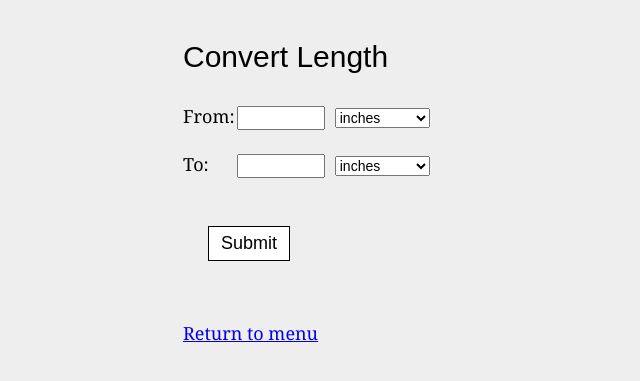
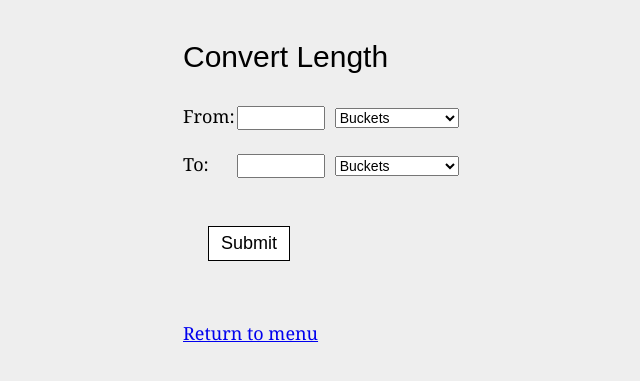
Before and after one commit to ElijahHollar/asgn10, a PHP site: page /length.php in a window 1280 px wide. Shown: the top 381 px of the page, without its empty margins (207-847 px from the left). Run offline with PHP 8.4, Linux system fonts and the light colour scheme; data that the repository does not hold is empty.

Commit message:
Edited functions, form, and submission to use new measurements

```diff
--- a/length.php
+++ b/length.php
@@ -1,84 +1,76 @@
 <?php
 
-function convert_to_meters($value, $from_unit) {
-  switch($from_unit) {
-    case 'inches':
-      return $value * 0.0254;
+function convert_to_gallons($value, $fromUnit) {
+  switch($fromUnit) {
+    case 'buckets':
+      return $value * 4;
       break;
-    case 'feet':
-      return $value * 0.3048;
+    case 'butts':
+      return $value * 108;
       break;
-    case 'yards':
-      return $value * 0.9144;
+    case 'firkins':
+      return $value * 9;
       break;
-    case 'miles':
-      return $value * 1609.344;
+    case 'hogsheads':
+      return $value * 54;
       break;
-    case 'millimeters':
-      return $value * 0.001;
+    case 'pints':
+      return $value * 0.125;
       break;
-    case 'centimeters':
-      return $value * 0.01;
-      break;
-    case 'meters':
+    case 'imperial gallons':
       return $value;
-      break;
-    case 'kilometers':
-      return $value * 1000;
       break;
     default:
       return "Unsupported unit.";
   }
 }
 
-function convert_from_meters($value, $to_unit) {
-  switch($to_unit) {
-    case 'inches':
-      return $value / 0.0254;
+function convert_from_gallons($value, $toUnit) {
+  switch($toUnit) {
+    case 'buckets':
+      return $value / 4;
       break;
-    case 'feet':
-      return $value / 0.3048;
+    case 'butts':
+      return $value / 108;
       break;
-    case 'yards':
-      return $value / 0.9144;
+    case 'firkins':
+      return $value / 9;
       break;
-    case 'miles':
-      return $value / 1609.344;
+    case 'hogsheads':
+      return $value / 54;
       break;
-    case 'millimeters':
-      return $value / 0.001;
+    case 'pints':
+      return $value / 0.125;
       break;
-    case 'centimeters':
-      return $value / 0.01;
-      break;
-    case 'meters':
+    case 'imperial gallons':
       return $value;
-      break;
-    case 'kilometers':
-      return $value / 1000;
       break;
     default:
       return "Unsupported unit.";
   }
 }
 
-function convert_length($value, $from_unit, $to_unit) {
-  $meter_value = convert_to_meters($value, $from_unit);
-  $new_value = convert_from_meters($meter_value, $to_unit);
+function convert_volume($value, $fromUnit, $toUnit) {
+  $gallon_value = convert_to_gallons($value, $fromUnit);
+  $new_value = convert_from_gallons($gallon_value, $toUnit);
   return $new_value;
 }
 
-$from_value = '';
-$from_unit = '';
-$to_unit = '';
-$to_value = '';
+$fromValue = '';
+$fromUnit = '';
+$toUnit = '';
+$toValue = '';
+
+if(!isset($_POST['submit'])) {
+  $_POST['submit'] = '';
+}
 
 if($_POST['submit']) {
-  $from_value = $_POST['from_value'];
-  $from_unit = $_POST['from_unit'];
-  $to_unit = $_POST['to_unit'];
+  $fromValue = $_POST['fromValue'];
+  $fromUnit = $_POST['fromUnit'];
+  $toUnit = $_POST['toUnit'];
 
-  $to_value = convert_length($from_value, $from_unit, $to_unit);
+  $toValue = convert_volume($fromValue, $fromUnit, $toUnit);
 }
 
 ?>
@@ -99,39 +91,34 @@ if($_POST['submit']) {
 
         <div class="entry">
           <label>From:</label>&nbsp;
-          <input type="text" name="from_value" value="<?php echo $from_value; ?>" />&nbsp;
-          <select name="from_unit">
-            <option value="inches"<?php if($from_unit == 'inches') { echo " selected"; } ?>>inches</option>
-            <option value="feet"<?php if($from_unit == 'feet') { echo " selected"; } ?>>feet</option>
-            <option value="yards"<?php if($from_unit == 'yards') { echo " selected"; } ?>>yards</option>
-            <option value="miles"<?php if($from_unit == 'miles') { echo " selected"; } ?>>miles</option>
-            <option value="millimeters"<?php if($from_unit == 'millimeters') { echo " selected"; } ?>>millimeters</option>
-            <option value="centimeters"<?php if($from_unit == 'centimeters') { echo " selected"; } ?>>centimeters</option>
-            <option value="meters"<?php if($from_unit == 'meters') { echo " selected"; } ?>>meters</option>
-            <option value="kilometers"<?php if($from_unit == 'kilometers') { echo " selected"; } ?>>kilometers</option>
+          <input type="text" name="fromValue" value="<?php echo $fromValue; ?>">&nbsp;
+          <select name="fromUnit">
+            <option value="buckets"<?php if($fromUnit == 'buckets') { echo " selected"; } ?>>Buckets</option>
+            <option value="butts"<?php if($fromUnit == 'butts') { echo " selected"; } ?>>Butts</option>
+            <option value="firkins"<?php if($fromUnit == 'firkins') { echo " selected"; } ?>>Firkins</option>
+            <option value="hogsheads"<?php if($fromUnit == 'hogsheads') { echo " selected"; } ?>>Hogsheads</option>
+            <option value="pints"<?php if($fromUnit == 'pints') { echo " selected"; } ?>>Pints</option>
+            <option value="imperial gallons"<?php if($fromUnit == 'imperial gallons') { echo " selected"; } ?>>Imperial Gallons</option>
           </select>
         </div>
 
         <div class="entry">
           <label>To:</label>&nbsp;
-          <input type="text" name="to_value" value="<?php echo $to_value; ?>" />&nbsp;
-          <select name="to_unit">
-            <option value="inches"<?php if($to_unit == 'inches') { echo " selected"; } ?>>inches</option>
-            <option value="feet"<?php if($to_unit == 'feet') { echo " selected"; } ?>>feet</option>
-            <option value="yards"<?php if($to_unit == 'yards') { echo " selected"; } ?>>yards</option>
-            <option value="miles"<?php if($to_unit == 'miles') { echo " selected"; } ?>>miles</option>
-            <option value="millimeters"<?php if($to_unit == 'millimeters') { echo " selected"; } ?>>millimeters</option>
-            <option value="centimeters"<?php if($to_unit == 'centimeters') { echo " selected"; } ?>>centimeters</option>
-            <option value="meters"<?php if($to_unit == 'meters') { echo " selected"; } ?>>meters</option>
-            <option value="kilometers"<?php if($to_unit == 'kilometers') { echo " selected"; } ?>>kilometers</option>
+          <input type="text" name="toValue" value="<?php echo $toValue; ?>">&nbsp;
+          <select name="toUnit">
+            <option value="buckets"<?php if($toUnit == 'buckets') { echo " selected"; } ?>>Buckets</option>
+            <option value="butts"<?php if($toUnit == 'butts') { echo " selected"; } ?>>Butts</option>
+            <option value="firkins"<?php if($toUnit == 'firkins') { echo " selected"; } ?>>Firkins</option>
+            <option value="hogsheads"<?php if($toUnit == 'hogsheads') { echo " selected"; } ?>>Hogsheads</option>
+            <option value="pints"<?php if($toUnit == 'pints') { echo " selected"; } ?>>Pints</option>
+            <option value="imperial gallons"<?php if($toUnit == 'imperial gallons') { echo " selected"; } ?>>Imperial Gallons</option>
           </select>
-
         </div>
 
-        <input type="submit" name="submit" value="Submit" />
+        <input type="submit" name="submit" value="Submit">
       </form>
 
-      <br />
+      <br>
       <a href="index.php">Return to menu</a>
 
     </div>
```
